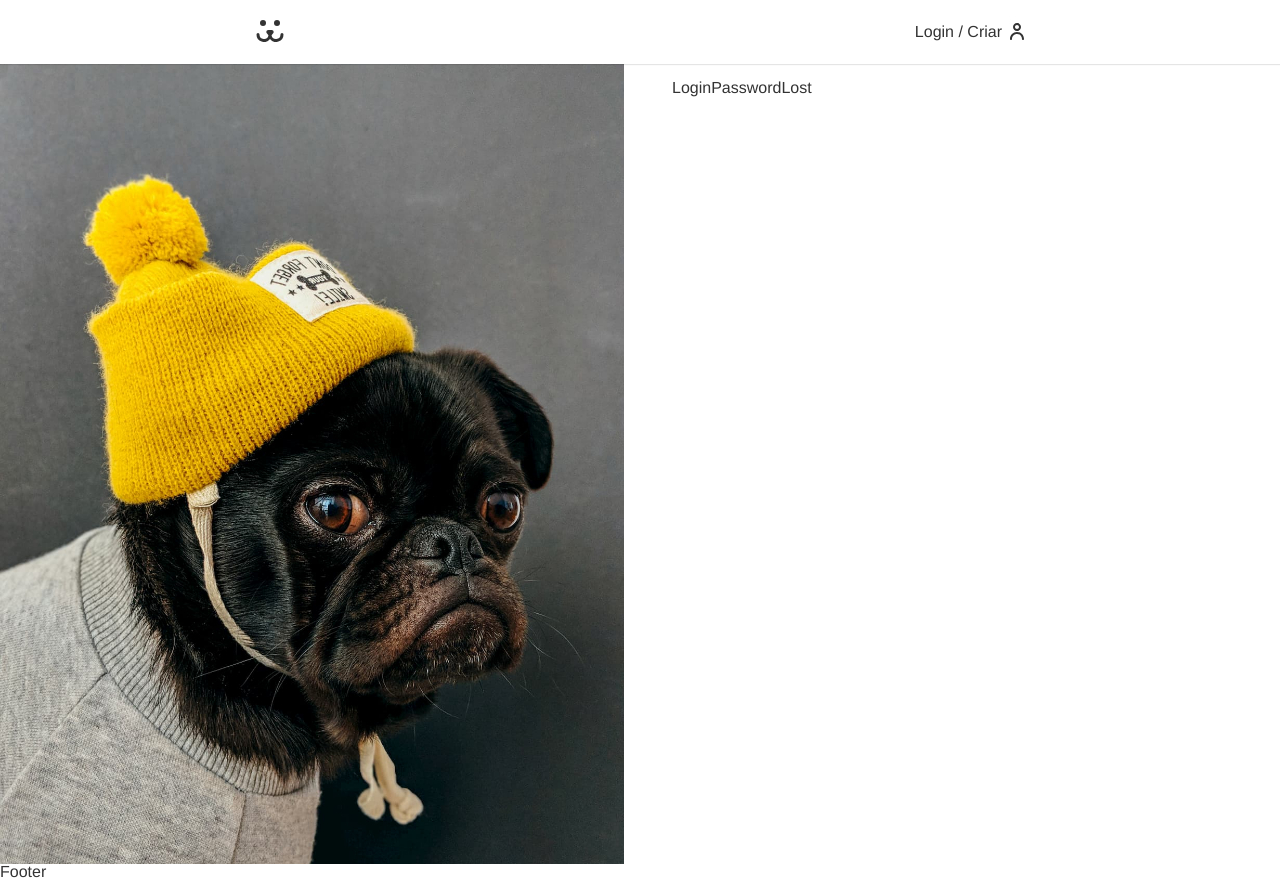
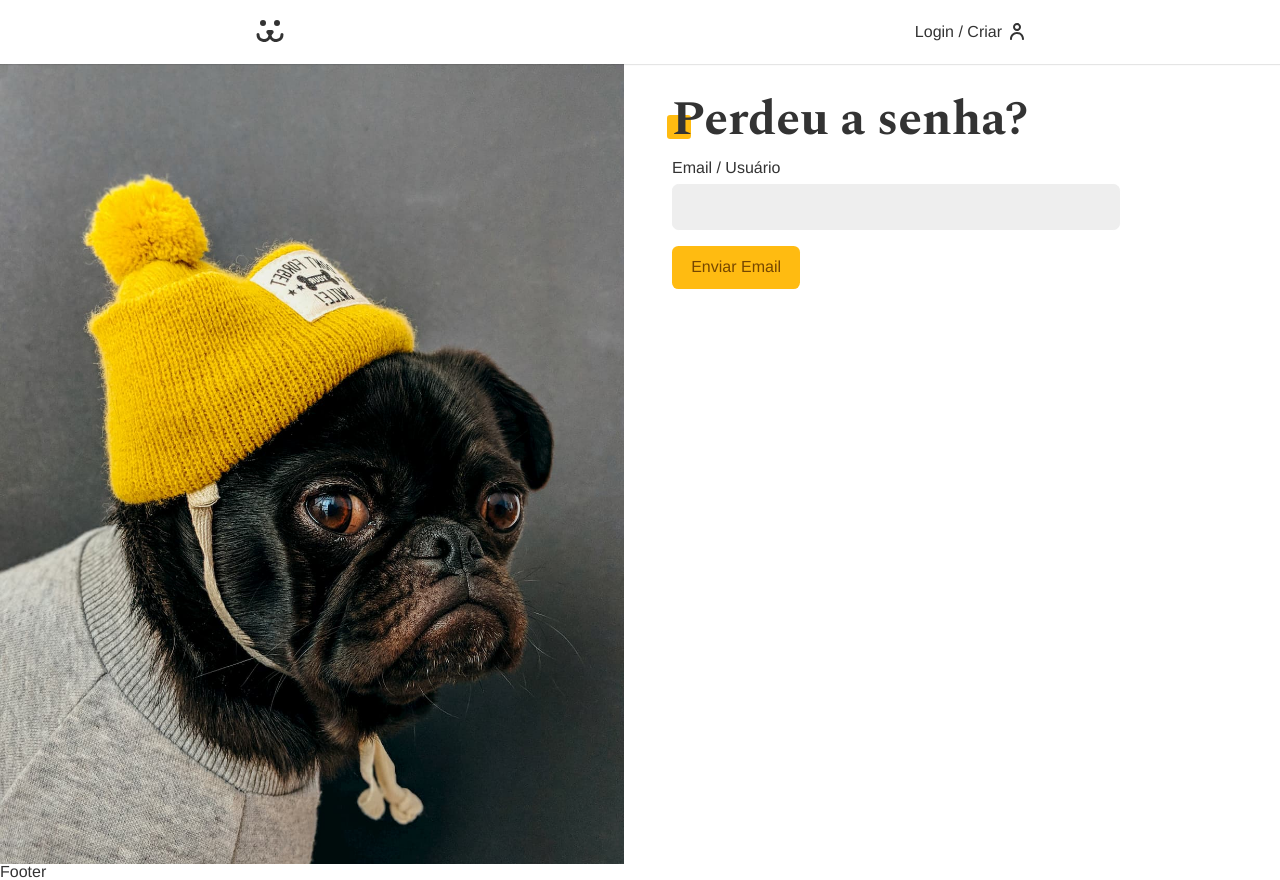
Before and after one commit to alexandrejuniorc/dogs-react, a React (Vite) app: page /login/perdeu in a window 1280 px wide. Built offline with nearby package versions, Linux system fonts and the light colour scheme.

Commit message:
cria método para enviar no email quando perder a senha e também foi montada a página de perdeu a senha com o reaproveitamento de componentes já criados

```diff
--- a/package.json
+++ b/package.json
@@ -10,6 +10,7 @@
   "dependencies": {
     "@svgr/plugin-jsx": "^6.2.1",
     "history": "^5.3.0",
+    "prop-types": "^15.8.1",
     "react": "^18.0.0",
     "react-dom": "^18.0.0",
     "react-router-dom": "^6.4.0-pre.2",
--- a/src/api/Api.jsx
+++ b/src/api/Api.jsx
@@ -108,3 +108,16 @@
     },
   };
 };
+
+export const PASSWORD_LOST = (body) => {
+  return {
+    url: API_URL + '/api/password/lost',
+    options: {
+      method: 'POST',
+      headers: {
+        'Content-Type': 'application/json',
+      },
+      body: JSON.stringify(body),
+    },
+  };
+};
--- a/src/components/login/LoginPasswordLost.jsx
+++ b/src/components/login/LoginPasswordLost.jsx
@@ -1,3 +1,45 @@
+import { Input } from '../form/Input';
+import { Button } from '../form/Button';
+import { useForm } from '../../hooks/useForm';
+import { useFetch } from '../../hooks/useFetch';
+import { PASSWORD_LOST } from '../../api/Api';
+import { Error } from '../helper/Error';
+
 export const LoginPasswordLost = () => {
-  return <div>LoginPasswordLost</div>;
+  const login = useForm();
+
+  const { data, loading, error, request } = useFetch();
+
+  const handleSubmit = async (e) => {
+    e.preventDefault();
+    if (login.validate()) {
+      const { url, options } = PASSWORD_LOST({
+        login: login.value,
+        url: window.location.href.replace('perdeu', 'resetar'),
+      });
+
+      const { json } = await request(url, options);
+      console.log(json);
+    }
+  };
+
+  return (
+    <section>
+      <h1 className="title">Perdeu a senha?</h1>
+      {data ? (
+        <p style={{ color: '#4c1' }}>{data}</p>
+      ) : (
+        <form onSubmit={handleSubmit}>
+          <Input label="Email / Usuário" type="text" name="login" {...login} />
+          {loading ? (
+            <Button disabled>Enviando...</Button>
+          ) : (
+            <Button>Enviar Email</Button>
+          )}
+        </form>
+      )}
+
+      <Error error={error} />
+    </section>
+  );
 };
```
Also changed, not shown: 1 other file (tests, documents, lock files or other folders).
